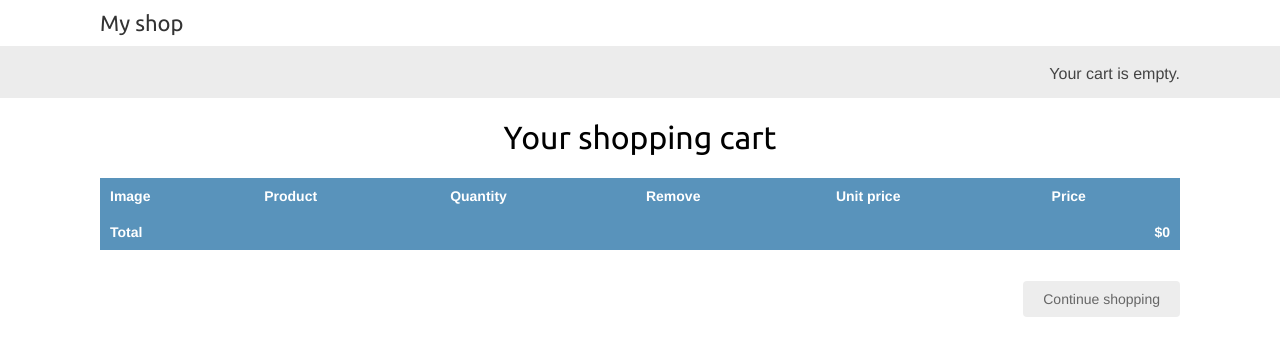
After one commit to IgorSok4/myshop_Django, a Django app: page /cart/ in a window 1280 px wide. The commit adds this page. Shown: the top 356 px of the page. Run offline with Django 3.2, Linux system fonts and the light colour scheme.

Commit message:
updated cart template, implemented a context processor for the current shopping cart

```diff
--- a/myshop/cart/cart.py
+++ b/myshop/cart/cart.py
@@ -3,6 +3,7 @@ from django.conf import settings
 from shop.models import Product
 
 class Cart(object):
+
 
     def __init__(self, request):
         """
@@ -14,6 +15,7 @@ class Cart(object):
             #zapis pustego koszyka na zakupy
             cart = self.session[settings.CART_SESSION_ID] = {}
         self.cart = cart
+
 
     def __iter__(self):
         """
--- /dev/null
+++ b/myshop/cart/context_processors.py
@@ -0,0 +1,4 @@
+from .cart import Cart
+
+def cart(request):
+    return {'cart': Cart(request)}
--- /dev/null
+++ b/myshop/cart/forms.py
@@ -0,0 +1,11 @@
+from django import forms
+
+PRODUCT_QUANTITY_CHOICES = [(i, str(i)) for i in range(1, 21)]
+
+class CartAddProductForm(forms.Form):
+    quantity = forms.TypedChoiceField(
+                                choices=PRODUCT_QUANTITY_CHOICES,
+                                coerce=int)
+    override = forms.BooleanField(required=False,
+                                  initial=False,
+                                  widget=forms.HiddenInput)
--- /dev/null
+++ b/myshop/cart/templates/cart/detail.html
@@ -0,0 +1,65 @@
+{% extends "shop/base.html" %}
+{% load static %}
+
+{% block title %}
+  Your shopping cart
+{% endblock %}
+
+{% block content %}
+  <h1>Your shopping cart</h1>
+  <table class="cart">
+    <thead>
+      <tr>
+        <th>Image</th>
+        <th>Product</th>
+        <th>Quantity</th>
+        <th>Remove</th>
+        <th>Unit price</th>
+        <th>Price</th>
+      </tr>
+    </thead>
+    <tbody>
+      {% for item in cart %}
+        {% with product=item.product %}
+          <tr>
+            <td>
+              <a href="{{ product.get_absolute_url }}">
+                <img src="{% if product.image %}{{ product.image.url }}
+                {% else %}{% static "img/no_image.png" %}{% endif %}">
+              </a>
+            </td>
+            <td>{{ product.name }}</td>
+            <td>
+              <form action="{% url "cart:cart_add" product.id %}" method="post">
+                {{ item.update_quantity_form.quantity }}
+                {{ item.update_quantity_form.override }}
+                <input type="submit" value="Update">
+                {% csrf_token %}
+              </form>
+            </td>
+            <td>
+              <form action="{% url "cart:cart_remove" product.id %}" method="post">
+                <input type="submit" value="Remove">
+                {% csrf_token %}
+              </form>
+            </td>
+            <td class="num">${{ item.price }}</td>
+            <td class="num">${{ item.total_price }}</td>
+          </tr>
+        {% endwith %}
+      {% endfor %}
+      <tr class="total">
+        <td>Total</td>
+        <td colspan="4"></td>
+        <td class="num">${{ cart.get_total_price }}</td>
+      </tr>
+    </tbody>
+  </table>
+  <p class="text-right">
+    <a href="{% url "shop:product_list" %}" class="button
+    light">Continue shopping</a>
+    {% comment %} <a href="{% url "orders:order_create" %}" class="button">
+      Checkout
+    </a> {% endcomment %}
+  </p>
+{% endblock %}
--- /dev/null
+++ b/myshop/cart/urls.py
@@ -0,0 +1,10 @@
+from django.urls import path
+from . import views
+
+app_name = 'cart'
+
+urlpatterns = [
+    path('', views.cart_detail, name='cart_detail'),
+    path('add/<int:product_id>/', views.cart_add, name='cart_add'),
+    path('remove/<int:product_id>', views.cart_remove, name='cart_remove'),
+]
--- a/myshop/cart/views.py
+++ b/myshop/cart/views.py
@@ -1,3 +1,32 @@
-from django.shortcuts import render
+from django.shortcuts import render, redirect, get_object_or_404
+from django.views.decorators.http import require_POST
+from shop.models import Product
+from .cart import Cart
+from .forms import CartAddProductForm
 
-# Create your views here.
+@require_POST
+def cart_add(request, product_id):
+    cart = Cart(request)
+    product = get_object_or_404(Product, id=product_id)
+    form = CartAddProductForm(request.POST)
+    if form.is_valid():
+        cd = form.cleaned_data
+        cart.add(product=product,
+                 quantity = cd['quantity'],
+                 update_quantity=cd['override'])
+    return redirect('cart:cart_detail')
+
+@require_POST
+def cart_remove(request, product_id):
+    cart = Cart(request)
+    product = get_object_or_404(Product, id=product_id)
+    cart.remove(product)
+    return redirect('cart:cart_detail')
+
+def cart_detail(request):
+    cart = Cart(request)
+    for item in cart:
+        item['update_quantity_form'] = CartAddProductForm(
+                            initial={'quantity': item['quantity'],
+                            'override': True})
+    return render(request, 'cart/detail.html', {'cart':cart})
--- a/myshop/myshop/urls.py
+++ b/myshop/myshop/urls.py
@@ -21,6 +21,7 @@ from django.conf.urls.static import static
 urlpatterns = [
     path('admin/', admin.site.urls),
     path('account/', include('account.urls')),
+    path('cart/', include('cart.urls', namespace='cart')),
     path('', include('shop.urls', namespace='shop')),
 ]
 
--- a/myshop/shop/static/css/base.css
+++ b/myshop/shop/static/css/base.css
@@ -55,11 +55,11 @@ table th, table td {
 }
 
 tbody tr:nth-child(odd) {
-    background:#3b2e24;
+    background:#0e96bf;
 }
 
 tbody tr.subtotal {
-    background:#3b2e24;
+    background:#0e96bf;
 }
 
 thead th, tbody tr.total {
--- a/myshop/shop/templates/shop/product/detail.html
+++ b/myshop/shop/templates/shop/product/detail.html
@@ -13,5 +13,10 @@
             <p class="price">{{ product.price }} $ | {{ product.measure }} </p>
             <h3>Product is {% if product.available and product.amount %}available | {{ product.amount }} piece{{ product.amount|pluralize }} {% else %} not available. {% endif %}</h3>
                 {{ product.description|linebreaks }}
+            <form action="{% url 'cart:cart_add' product.id %}" method="post">
+                {{ cart_product_form }}
+                {% csrf_token %}
+                <input type="submit" value="add to cart">
+            </form>
     </div>
 {% endblock content %}
--- a/myshop/shop/views.py
+++ b/myshop/shop/views.py
@@ -1,5 +1,6 @@
 from django.shortcuts import render, get_object_or_404
 from .models import Category, Product
+from cart.forms import CartAddProductForm
 
 def product_list(request, category_slug=None):
     category = None
@@ -14,11 +15,14 @@ def product_list(request, category_slug=None):
                    'categories':categories,
                    'products': products})
 
+
 def product_detail(request, id, slug):
     product = get_object_or_404(Product,
                                 id=id,
                                 slug=slug,
                                 available=True)
+    cart_product_form = CartAddProductForm()
     return render(request,
                   'shop/product/detail.html',
-                  {'product': product})
+                  {'product': product,
+                   'cart_product_form': cart_product_form})
```
Also changed, not shown: myshop/db.sqlite3.
